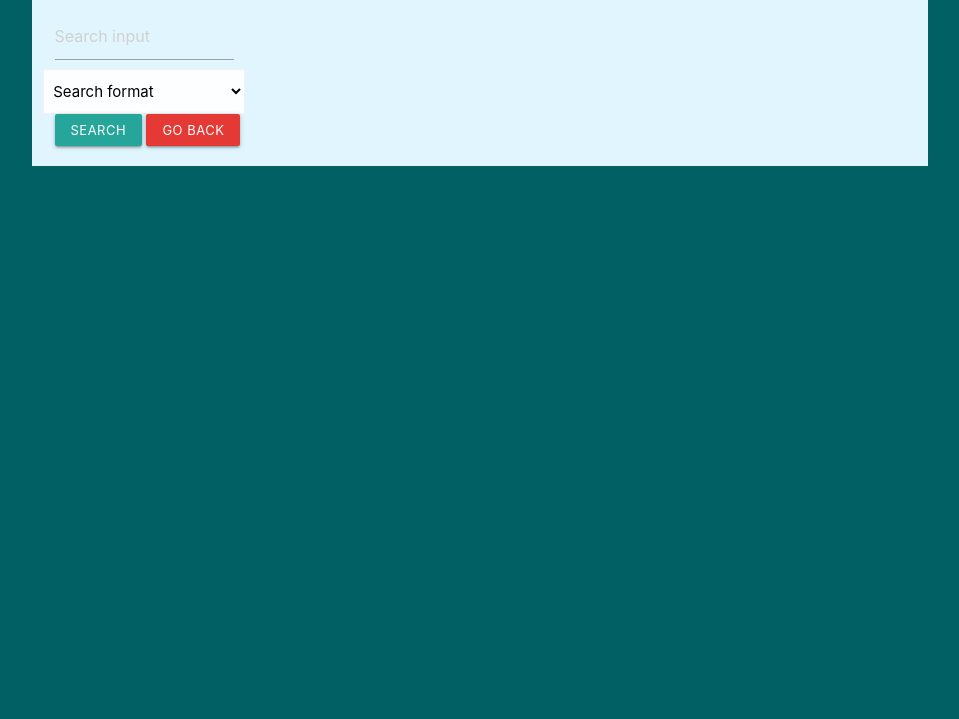
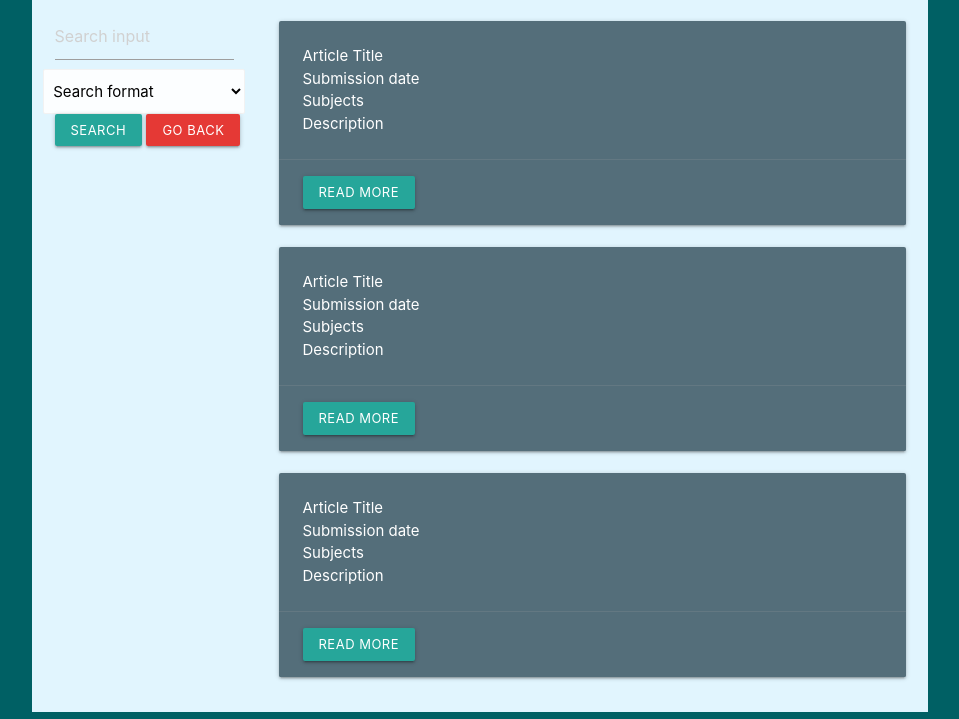
Before and after one commit to lbalbrecht/lst-unit06-mini-project, a plain HTML site: page search-results.html in a window 1280 px wide. Shown: the part 81-800 px from the top of the page, without its empty margins (160-1119 px from the left). Drawn offline with nearby package versions, Linux system fonts and the light colour scheme.

Commit message:
added cards

```diff
--- a/search-results.html
+++ b/search-results.html
@@ -35,8 +35,48 @@
             </div>
             <div class="col s9" id="results-display">
                 <h3 class="center-align"> Showing results for Blank</h3>
+                <div class="col s12">
+                    <div class="card blue-grey darken-1">
+                        <div class="card-content white-text">
+                            <span class="article-title">Article Title</span>
+                            <p id="article-date">Submission date</p>
+                            <p id="article-subject">Subjects</p>
+                            <p id="article-description">Description</p>
+                        </div>
+                        <div class="card-action">
+                            <a href="#" class="waves-effect waves-light btn-small" id="read-more">Read More</button> </a>
+                        </div>
+                    </div>
+                </div>
+                <div class="col s12">
+                    <div class="card blue-grey darken-1">
+                        <div class="card-content white-text">
+                            <span class="article-title">Article Title</span>
+                            <p id="article-date">Submission date</p>
+                            <p id="article-subject">Subjects</p>
+                            <p id="article-description">Description</p>
+                        </div>
+                        <div class="card-action">
+                            <a href="#" class="waves-effect waves-light btn-small" id="read-more">Read More</button> </a>
+                        </div>
+                    </div>
+                </div>
+                <div class="col s12">
+                    <div class="card blue-grey darken-1">
+                        <div class="card-content white-text">
+                            <span class="article-title">Article Title</span>
+                            <p id="article-date">Submission date</p>
+                            <p id="article-subject">Subjects</p>
+                            <p id="article-description">Description</p>
+                        </div>
+                        <div class="card-action">
+                            <a href="#" class="waves-effect waves-light btn-small" id="read-more">Read More</button> </a>
+                        </div>
+                    </div>
+                </div>
             </div>
         </div>
+    </div>
     </div>
     <script src="https://cdnjs.cloudflare.com/ajax/libs/materialize/1.0.0/js/materialize.min.js"></script>
     <script src="./assets/js/script.js"></script>
```
